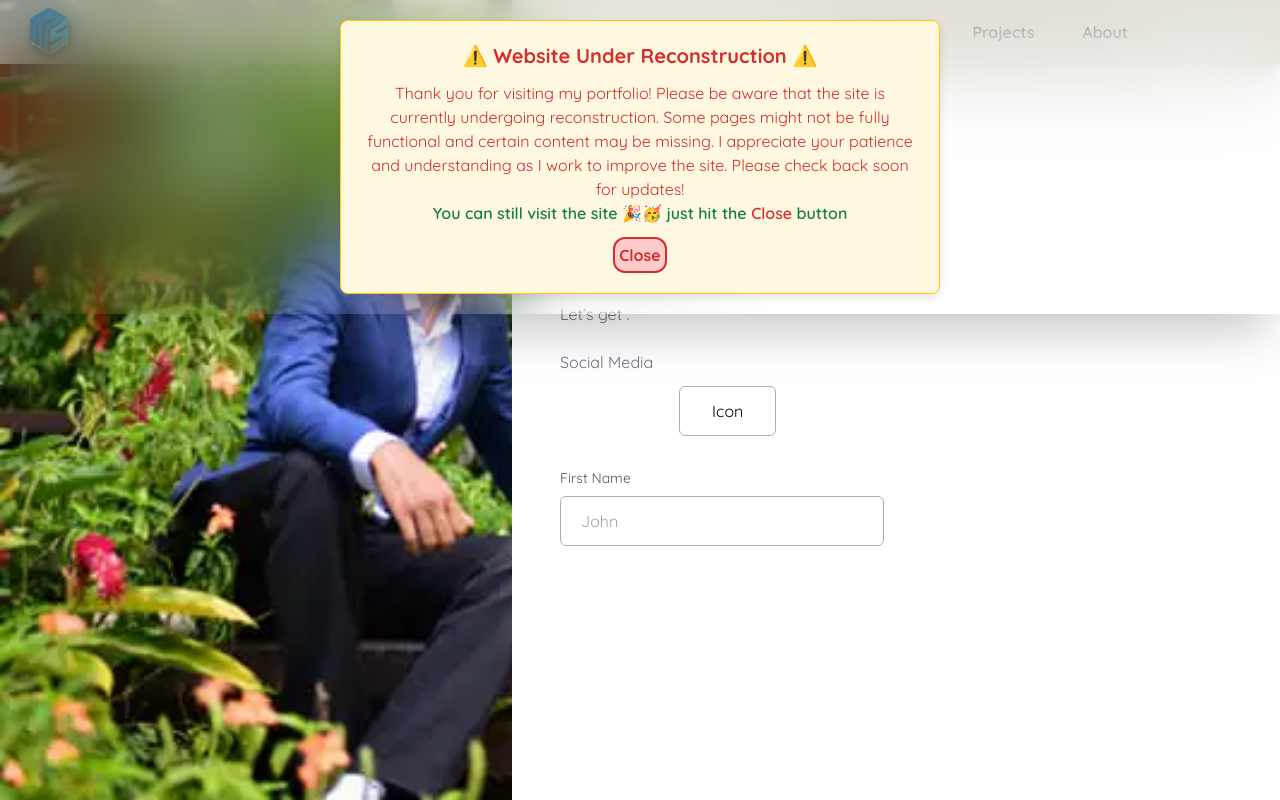
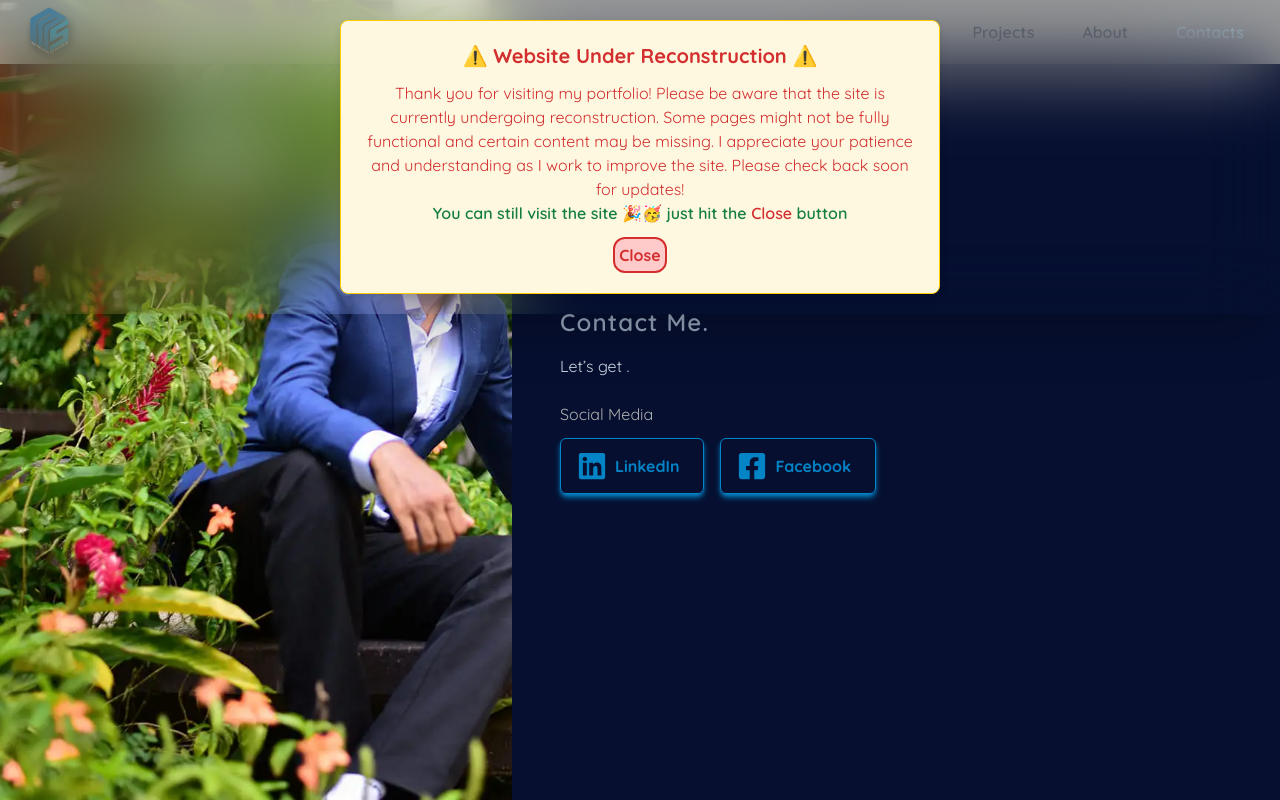
Before and after one commit to MdMirzaShihab/MyPortfolio, a React (Vite) app: page /contact in a window 1280 px wide. Built offline with nearby package versions, Linux system fonts and the light colour scheme.

Commit message:
Styled contact page

```diff
--- a/src/components/Contact.jsx
+++ b/src/components/Contact.jsx
@@ -1,55 +1,49 @@
 import React from 'react'
-import img from "../assets/Gallery/img3.webp";
+import img from "../assets/contactImgLg.webp";
+import { motion } from "framer-motion";
 
 const Contact = () => {
   return (
-    <div className="bg-white">
+    <div className="bg-[#060f30]">
     <div className="flex justify-center min-h-screen">
       <div className="hidden bg-cover lg:block lg:w-2/5" style={{
     backgroundImage: `url(${img})`, }}>
-
       </div>
       <div className="flex items-center w-full max-w-3xl p-8 mx-auto lg:px-12 lg:w-3/5">
         <div className="w-full">
-          <h1 className="text-2xl font-semibold tracking-wider text-gray-800 capitalize">
+          <h1 className="text-2xl font-semibold tracking-wider text-slate-400 capitalize">
             Contact Me.
           </h1>
-          <p className="mt-4 text-gray-500">
+          <p className="mt-4 text-slate-300">
             Let’s get .
           </p>
           <div className="mt-6">
-            <h1 className="text-gray-500">Social Media</h1>
+            <h1 className="text-gray-200">Social Media</h1>
             <div className="mt-3 md:flex md:items-center md:-mx-2">
-              <button className="flex justify-center w-full px-6 py-3 text-white bg-blue-500 rounded-md md:w-auto md:mx-2 focus:outline-none">
-                {/* SVG icon */}
-                <span className="mx-2">client</span>
-              </button>
-              <button className="flex justify-center w-full px-6 py-3 mt-4 text-blue-500 border border-blue-500 rounded-md md:mt-0 md:w-auto md:mx-2">
-                {/* SVG icon */}
-                <span className="mx-2">Icon</span>
-              </button>
+              <motion.button className="flex justify-center items-center w-full px-4 py-3 text-[#0284c7] rounded-md md:w-auto md:mx-2 border border-[#0284c7] shadow-[#0284c7] shadow-md"  whileHover={{ scale: 1.1 }}
+                whileTap={{ scale: 0.9 }}>
+              <svg className="w-[30px] h-[30px] fill-[#0284c7]" viewBox="0 0 448 512" xmlns="http://www.w3.org/2000/svg">
+  {/*! Font Awesome Free 6.4.2 by @fontawesome - https://fontawesome.com License - https://fontawesome.com/license (Commercial License) Copyright 2023 Fonticons, Inc. */}
+  <path d="M416 32H31.9C14.3 32 0 46.5 0 64.3v383.4C0 465.5 14.3 480 31.9 480H416c17.6 0 32-14.5 32-32.3V64.3c0-17.8-14.4-32.3-32-32.3zM135.4 416H69V202.2h66.5V416zm-33.2-243c-21.3 0-38.5-17.3-38.5-38.5S80.9 96 102.2 96c21.2 0 38.5 17.3 38.5 38.5 0 21.3-17.2 38.5-38.5 38.5zm282.1 243h-66.4V312c0-24.8-.5-56.7-34.5-56.7-34.6 0-39.9 27-39.9 54.9V416h-66.4V202.2h63.7v29.2h.9c8.9-16.8 30.6-34.5 62.9-34.5 67.2 0 79.7 44.3 79.7 101.9V416z"></path>
+
+</svg>
+                   <span className="mx-2 font-bold">
+                                LinkedIn
+                            </span>
+              </motion.button>
+              <motion.button className="flex justify-center items-center w-full px-4 py-3 text-[#0284c7] rounded-md md:w-auto md:mx-2 border border-[#0284c7] shadow-[#0284c7] shadow-md"  whileHover={{ scale: 1.1 }}
+                whileTap={{ scale: 0.9 }}>
+              <svg className="w-[30px] h-[30px] fill-[#0284c7]" viewBox="0 0 448 512" xmlns="http://www.w3.org/2000/svg">
+{/*! Font Awesome Free 6.4.2 by @fontawesome - https://fontawesome.com License - https://fontawesome.com/license (Commercial License) Copyright 2023 Fonticons, Inc. */}
+<path d="M400 32H48A48 48 0 0 0 0 80v352a48 48 0 0 0 48 48h137.25V327.69h-63V256h63v-54.64c0-62.15 37-96.48 93.67-96.48 27.14 0 55.52 4.84 55.52 4.84v61h-31.27c-30.81 0-40.42 19.12-40.42 38.73V256h68.78l-11 71.69h-57.78V480H400a48 48 0 0 0 48-48V80a48 48 0 0 0-48-48z"></path>
+
+</svg>
+                   <span className="mx-2 font-bold justify-center">
+                                Facebook
+                            </span>
+              </motion.button>
             </div>
           </div>
-          <form className="grid grid-cols-1 gap-6 mt-8 md:grid-cols-2">
-            {/* Input fields */}
-            {/* First Name */}
-            <div>
-              <label className="block mb-2 text-sm text-gray-600">First Name</label>
-              <input
-                type="text"
-                placeholder="John"
-                className="block w-full px-5 py-3 mt-2 text-gray-700 placeholder-gray-400 bg-white border border-gray-200 rounded-md"
-              />
-            </div>
-            {/* Last Name */}
-            {/* ... (similar structure for other input fields) */}
-            {/* Submit button */}
-            <button
-              className="flex items-center justify-between w-full px-6 py-3 text-sm tracking-wide text-white capitalize transition-colors duration-300 transform bg-blue-500 rounded-md hover:bg-blue-400"
-            >
-              {/* Button text */}
-            </button>
-          </form>
         </div>
       </div>
     </div>
```
Also changed, not shown: src/assets/contactImgLg.webp (added).
